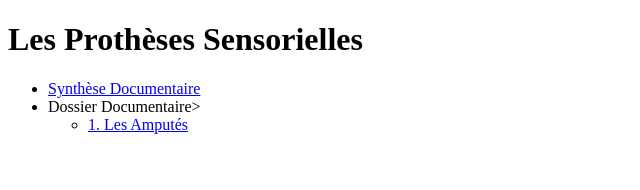
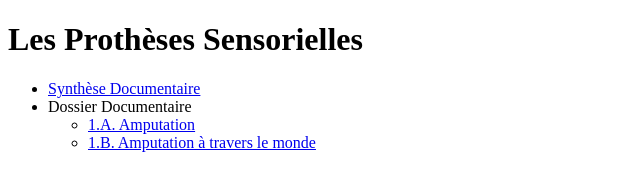
Before and after one commit to rdurieu/rdurieu.github.io, a plain HTML site: page index.html in a window 1280 px wide. Shown: the whole page, without its empty margins (0-640 px from the left). Drawn offline with Linux system fonts and the light colour scheme.

Commit message:
Update index.html

```diff
--- a/index.html
+++ b/index.html
@@ -9,8 +9,13 @@
 
 <p><ul>
   <li><a href="http://rdurieu.github.io/fichiers/Synth%C3%A8se.pdf">Synthèse Documentaire</a></li>
-  <li>Dossier Documentaire>
-  <ul><li><a href="http://rdurieu.github.io/fichiers/Amputés.pdf">1. Les Amputés</a></li></ul>
+  <li>Dossier Documentaire
+  <ul><li><a href="http://rdurieu.github.io/fichiers/Amputés.pdf">1.A. Amputation</a></li>
+  <li><a href="http://rdurieu.github.io/fichiers/Stat amputés.pdf">1.B. Amputation à travers le monde</a></li>
+
+
+
+  </ul>
 </ul>
 </p>
 </body>
```
